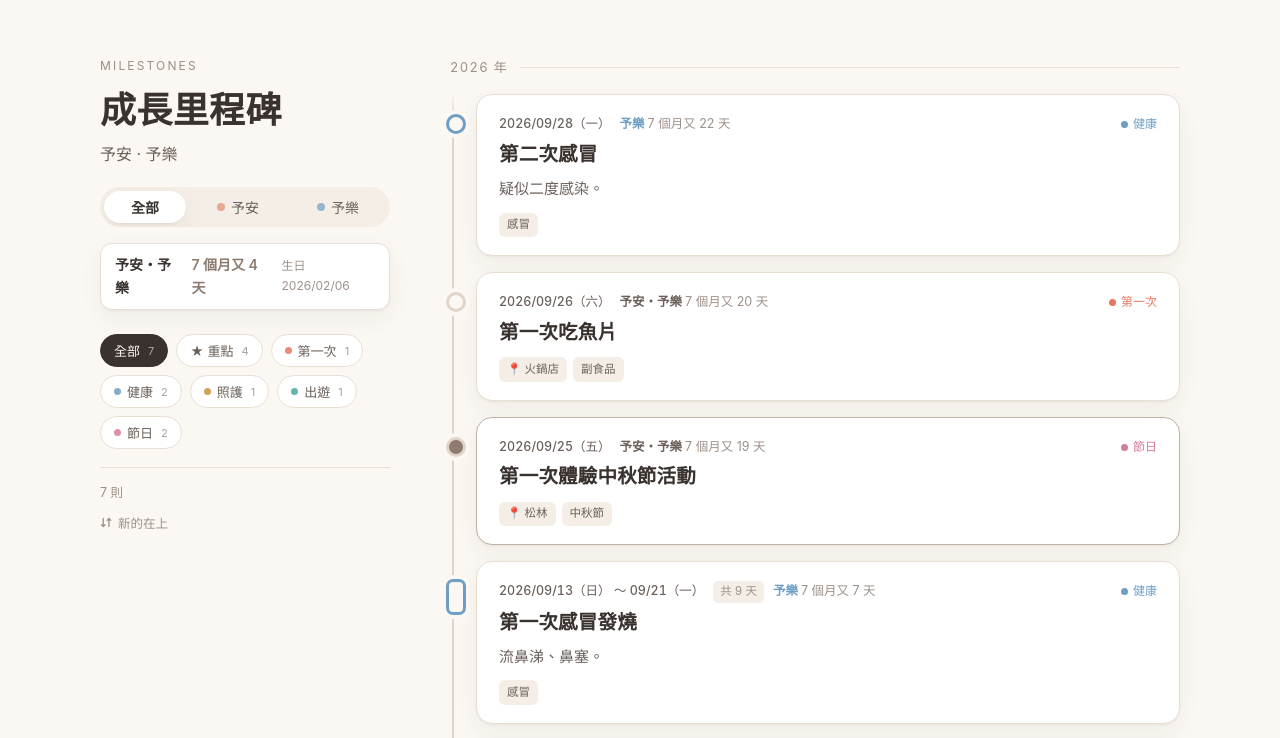
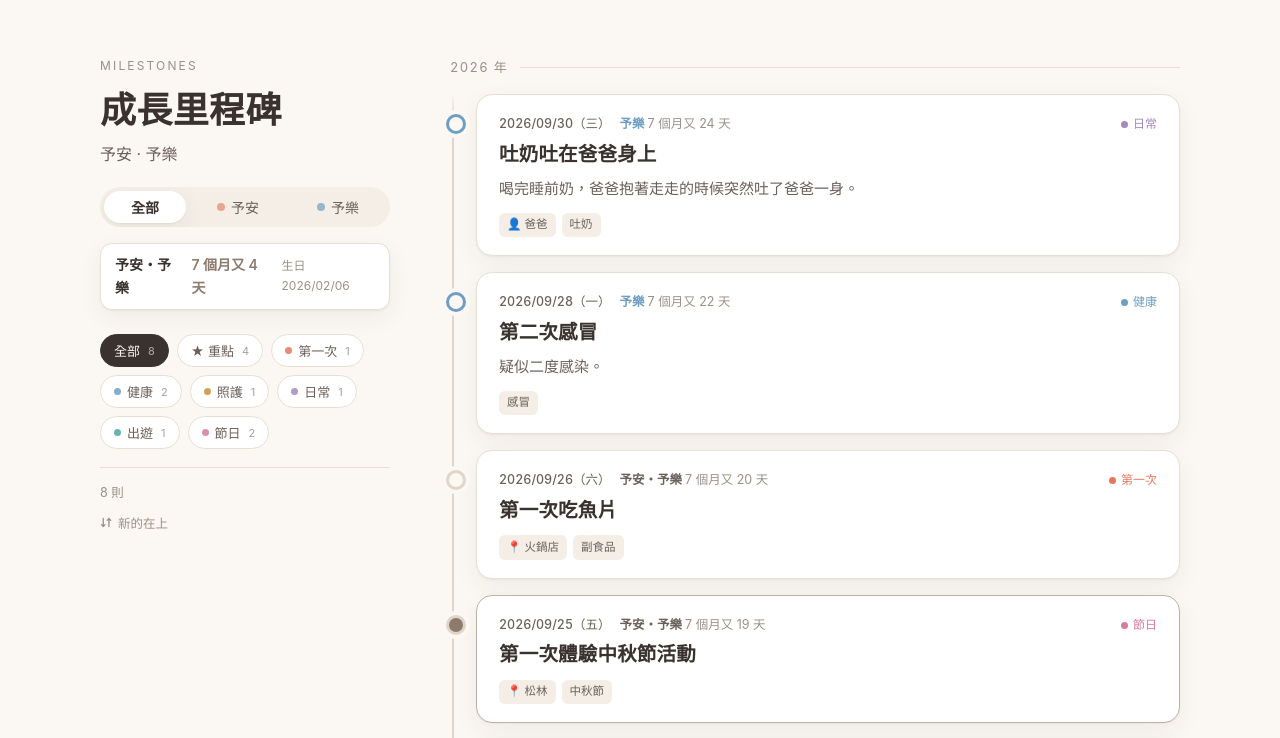
Before and after one commit to tobedesigner/baby-tracker, a React (Vite) app: page / in a window 1280 px wide. Shown: the top 738 px of the page. Built offline with nearby package versions, Linux system fonts and the light colour scheme.

Commit message:
2026-09-30 予樂吐奶到爸爸身上
Co-Authored-By: Claude Opus 5 (1M context) <noreply@anthropic.com>

```diff
--- a/src/data/milestones.ts
+++ b/src/data/milestones.ts
@@ -37,6 +37,15 @@ import type { MilestoneInput } from "../types";
    ------------------------------------------------------------------ */
 
 export const MILESTONES: MilestoneInput[] = [
+  {
+    date: "2026-09-30",
+    title: "吐奶吐在爸爸身上",
+    who: ["una"],
+    category: "daily",
+    note: "喝完睡前奶，爸爸抱著走走的時候突然吐了爸爸一身。",
+    people: ["爸爸"],
+    tags: ["吐奶"],
+  },
   {
     date: "2026-09-28",
     title: "第二次感冒",
```
